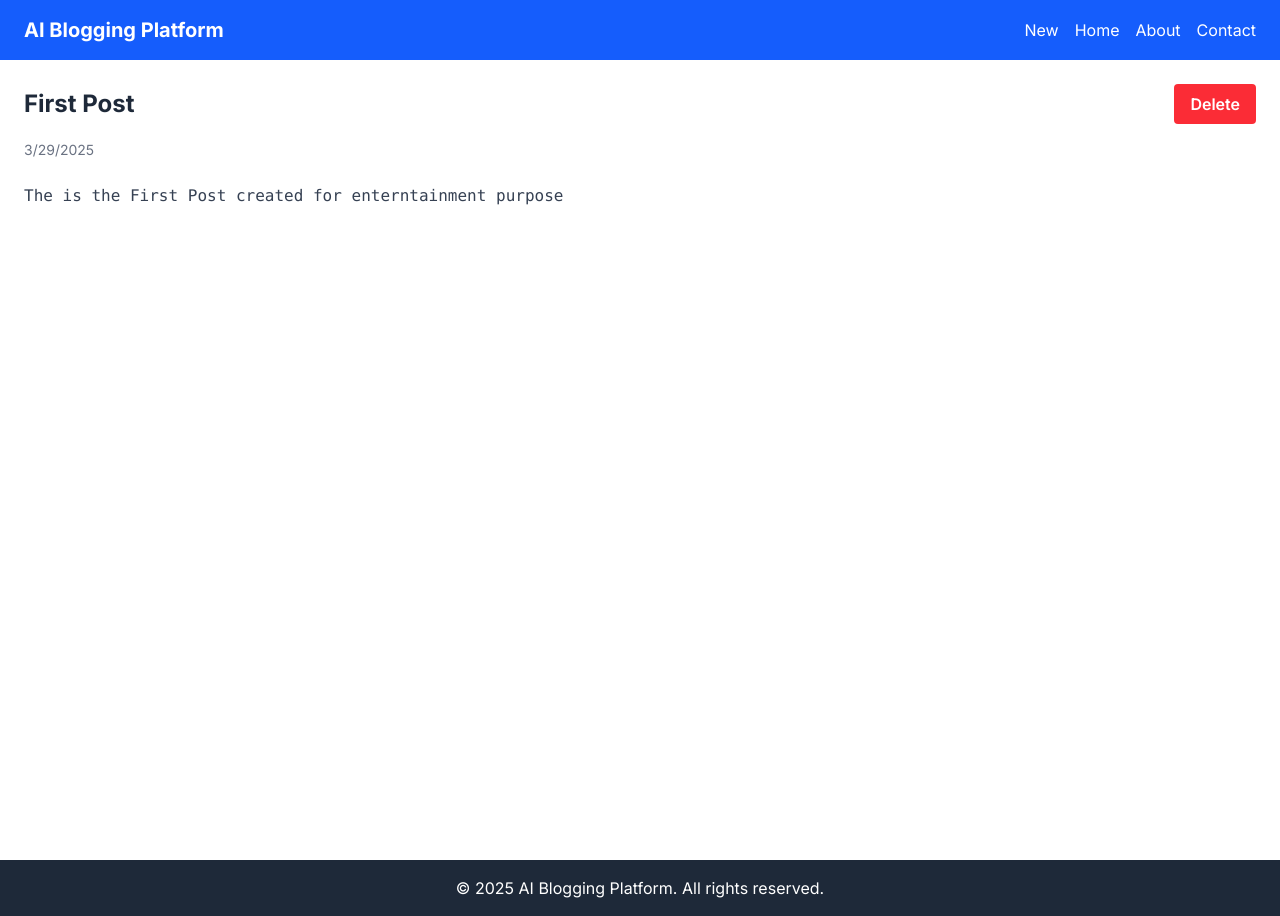
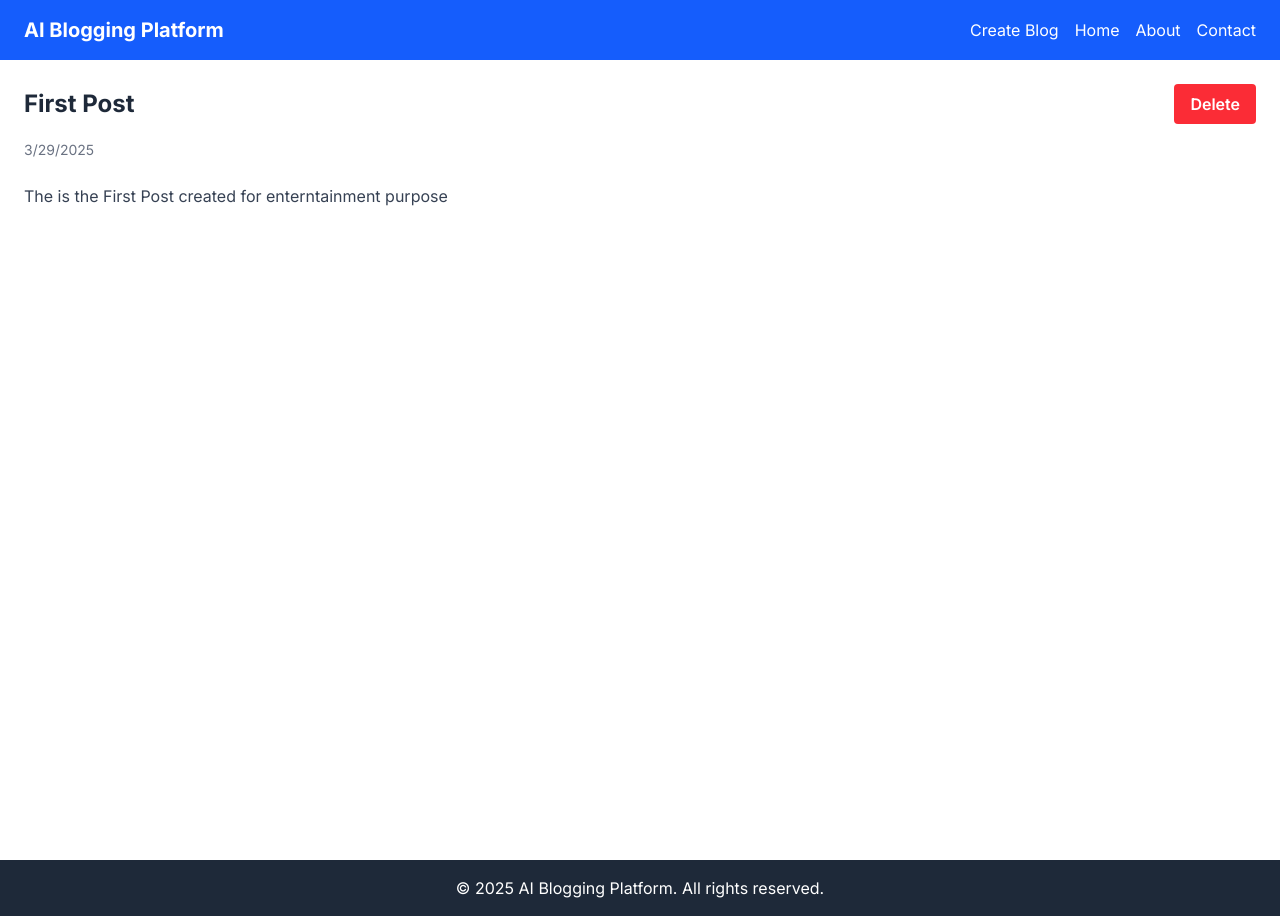
Before and after one commit to sad786/ai-blog-platform, a Next.js app: page /blog/1 in a window 1280 px wide. Built offline with nearby package versions, Linux system fonts and the light colour scheme.

Commit message:
changed navbar style
added a hamburger style to the navbar

```diff
--- a/app/blog/[id]/page.tsx
+++ b/app/blog/[id]/page.tsx
@@ -4,6 +4,8 @@ import {usePathname} from 'next/navigation';
 import { useRouter } from 'next/navigation';
 import { toast } from 'react-toastify';
 import BlogSkeleton from 'app/components/Skeleton';
+
+
 //import { useRouter } from 'next/router';
 import axios from 'axios';
 import { useEffect, useState } from 'react';
@@ -14,6 +16,7 @@ interface Post {
   content: string;
   createdAt: string;
 }
+
 
 export default function BlogPostPage() {
     const pathname = usePathname().split('/');
@@ -116,8 +119,7 @@ const handleDelete = async () => {
       {/* Delete Button */}
       <button
         onClick={handleDelete}
-        className="px-4 py-2 bg-red-500 text-white font-semibold rounded hover:bg-red-600 transition duration-300"
-      >
+        className="px-4 py-2 bg-red-500 text-white font-semibold rounded hover:bg-red-600 transition duration-300">
         Delete
       </button>
     </div>
@@ -126,15 +128,15 @@ const handleDelete = async () => {
 
       {/* Content */}
       <div
-        className="prose prose-sm sm:prose lg:prose-lg max-w-full overflow-hidden"
+        className=""
         style={{
           wordWrap: "break-word", // Break long words
           overflowWrap: "break-word", // Ensure text wraps within the container
           whiteSpace: "normal", // Allow text to wrap
         }}>
-          <pre className="text-gray-700">
+          <pre className="text-gray-700 font-sans antialiased">
             {post.content}
-            </pre>
+          </pre>
         </div>
       </div>
   );
--- a/app/components/Layout.tsx
+++ b/app/components/Layout.tsx
@@ -1,4 +1,4 @@
-import Link from 'next/link';
+import Navbar from './Navbar';
 import React from 'react';
 
 interface LayoutProps {
@@ -8,15 +8,16 @@ interface LayoutProps {
 export default function Layout({ children }: LayoutProps) {
   return (
     <div className="flex flex-col min-h-screen">
-      {/* Navbar */}
+      {/* Navbar
       <nav className="bg-blue-600 text-white py-4 px-6 shadow-md">
         <div className="container mx-auto flex justify-between items-center">
-          {/* Logo */}
+          {/* Logo
           <Link href="/" className="text-xl font-bold hover:text-blue-300 transition-colors">
             AI Blogging Platform
           </Link>
 
-          {/* Navigation Links */}
+          {/* Navigation Links *
+          {/*
           <div className="flex space-x-4">
           <Link href="/blog/create" className="hover:text-blue-300 transition-colors">
              New
@@ -31,8 +32,21 @@ export default function Layout({ children }: LayoutProps) {
               Contact
             </Link>
           </div>
+
+          <div className="collapse navbar-collapse" id="navbarNav">
+                <ul className="navbar-nav me-auto">
+                    <li className="nav-item">
+                        <Link className="nav-link hover:text-blue-300 transition-colors" href="/blog/create">Create</Link>
+                        <Link className="nav-link hover:text-blue-300 transition-colors" href="/">Home</Link>
+                        <Link className="nav-link hover:text-blue-300 transition-colors" href="/about">About</Link>
+                        <Link className="nav-link hover:text-blue-300 transition-colors" href="/contact">Contact Us</Link>
+                    </li>
+                </ul>
+          </div>
         </div>
-      </nav>
+      </nav>*/}
+
+      <Navbar />
 
       {/* Main Content */}
       <main className="flex-grow">{children}</main>
--- /dev/null
+++ b/app/components/Navbar.tsx
@@ -0,0 +1,69 @@
+'use client';
+import Link from "next/link";
+import { useState } from "react";
+
+const Navbar = () => {
+  const [isOpen, setIsOpen] = useState<boolean>(false);
+
+  return (
+    <nav className="bg-blue-600 text-white py-4 px-6 shadow-md">
+      <div className="container mx-auto flex justify-between items-center">
+        {/* Logo */}
+        <Link
+          href="/"
+          className="text-xl font-bold hover:text-blue-300 transition-colors"
+          aria-label="Home"
+        >
+          AI Blogging Platform
+        </Link>
+
+        {/* Hamburger Menu for Mobile */}
+        <button
+          onClick={() => setIsOpen(!isOpen)}
+          className="md:hidden text-2xl focus:outline-none"
+          aria-label="Toggle Menu"
+        >
+          {isOpen ? "✕" : "☰"}
+        </button>
+
+        {/* Navigation Links */}
+        <div
+          className={`${
+            isOpen ? "block" : "hidden"
+          } md:flex md:space-x-4 mt-4 md:mt-0`}
+        >
+          <Link
+            href="/blog/create"
+            className="block md:inline hover:text-blue-300 transition-colors"
+            aria-label="Create New Blog"
+          >
+            Create Blog
+          </Link>
+          <Link
+            href="/"
+            className="block md:inline hover:text-blue-300 transition-colors"
+            aria-label="Home"
+          >
+            Home
+          </Link>
+          <Link
+            href="/about"
+            className="block md:inline hover:text-blue-300 transition-colors"
+            aria-label="About Us"
+          >
+            About
+          </Link>
+          <Link
+            href="/contact"
+            className="block md:inline hover:text-blue-300 transition-colors"
+            aria-label="Contact Us"
+          >
+            Contact
+          </Link>
+        </div>
+      </div>
+    </nav>
+  );
+};
+
+export default Navbar;
```
